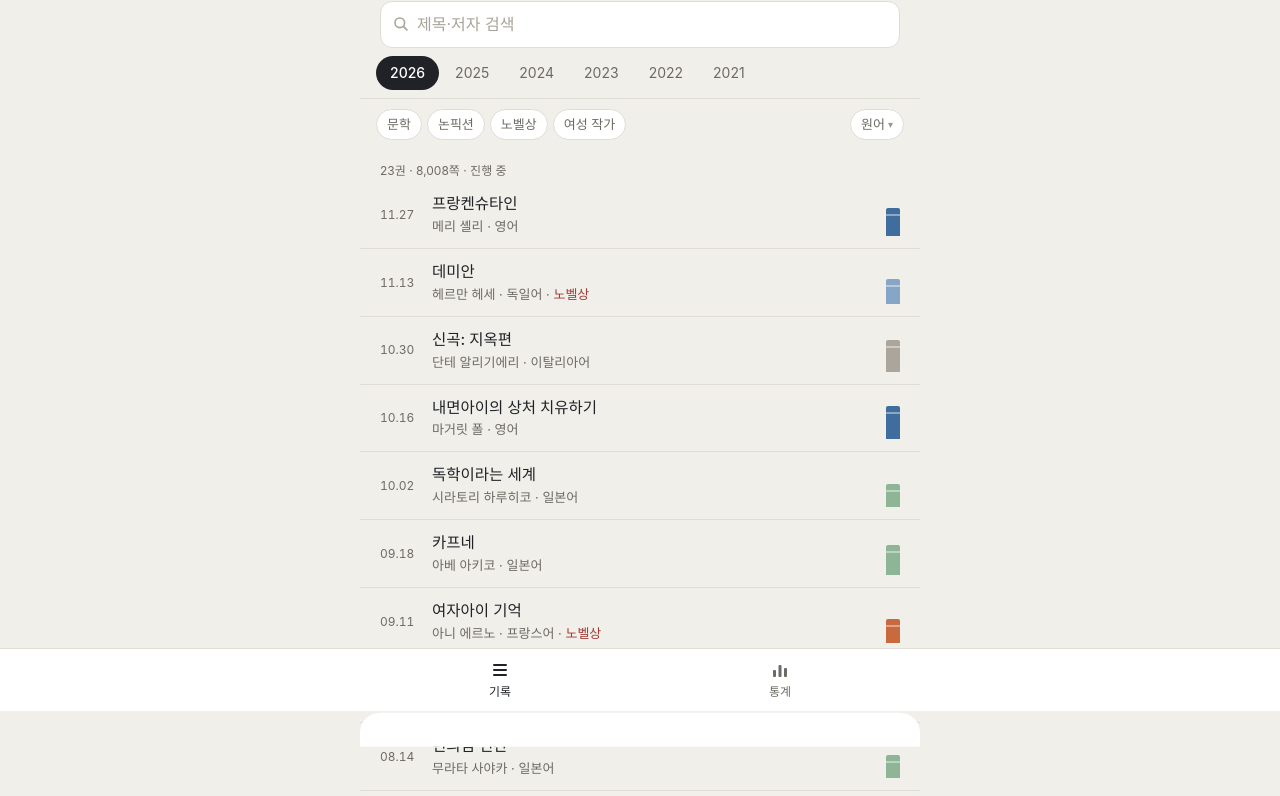
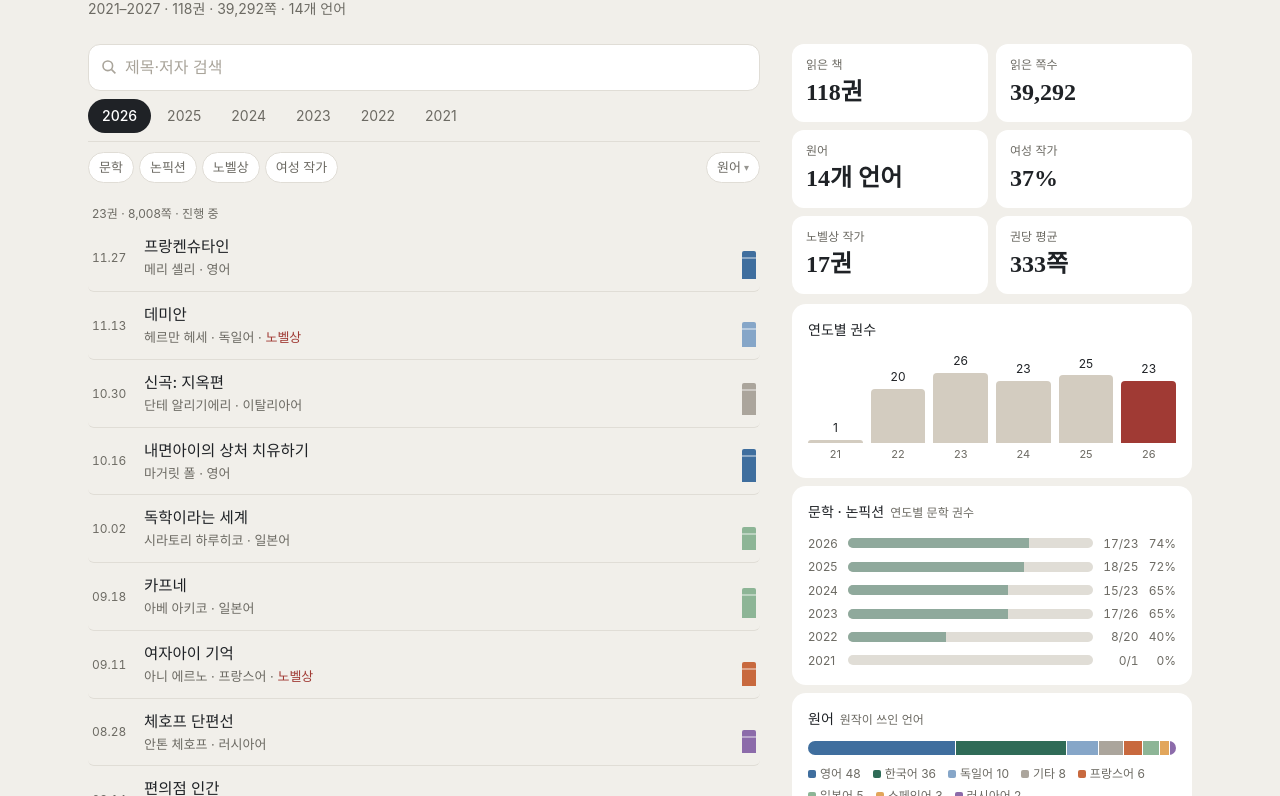
Before and after one commit to abbcbba/Bookclub, a plain HTML site: page index.html in a window 1280 px wide. Shown: the part 89-885 px from the top of the page. Drawn offline with Linux system fonts and the light colour scheme; a web font is replaced by a local one.

Commit message:
노트북 화면: 목록·통계 2단, 상세는 가운데 창
Co-Authored-By: Claude Opus 5.5 <noreply@anthropic.com>
Claude-Session: https://claude.ai/code/session_015nyXP2dM2ERdAh8CRHranB

```diff
--- a/index.html
+++ b/index.html
@@ -115,6 +115,21 @@ button{cursor:pointer;-webkit-tap-highlight-color:transparent}
 .more a span{display:block;font-size:12px;color:var(--soft);font-weight:400;margin-top:2px}
 .sheet .cls{position:absolute;right:14px;top:12px;width:32px;height:32px;border-radius:50%;font-size:20px;color:var(--soft)}
 [hidden]{display:none!important}
+/* 노트북·태블릿 가로: 목록과 통계를 나란히, 상세는 가운데 창 */
+@media (min-width:900px){
+.wrap{max-width:1160px;display:grid;grid-template-columns:minmax(0,1fr) 400px;column-gap:32px;padding:0 28px 48px}
+.top{grid-column:1/-1;padding:36px 0 14px}.h{font-size:34px}.sub{font-size:14px}
+#view-list{grid-column:1;min-width:0}
+#view-stats{grid-column:2;display:block!important;position:sticky;top:0;align-self:start;max-height:100vh;overflow-y:auto;padding:10px 0 24px;scrollbar-width:thin}
+#view-stats .big,#view-stats .cd{margin-left:0;margin-right:0}#view-stats .big{padding:0 0 2px}
+.stick .search{margin-left:0;margin-right:0}.tabs{padding-left:0;padding-right:0}.chips{padding-left:0;padding-right:0}.menu{right:0}
+.ysum,.ysum.one{padding-left:4px;padding-right:4px}.row{padding-left:4px;padding-right:4px;border-radius:6px}
+.row:hover{background:rgba(0,0,0,.03)}
+.bar-nav{display:none}
+.sheet{left:50%;right:auto;bottom:auto;top:50%;width:480px;max-width:calc(100vw - 48px);border-radius:20px;padding:22px 26px 24px;transform:translate(-50%,-46%);opacity:0;pointer-events:none;transition:transform .2s ease,opacity .2s}
+.open .sheet{transform:translate(-50%,-50%);opacity:1;pointer-events:auto}
+.grab{display:none}
+}
 @media (prefers-reduced-motion:reduce){*{transition:none!important}}
 </style></head>
 <body><div class="wrap">
@@ -283,6 +298,10 @@ document.querySelectorAll('.bar-nav button').forEach(btn=>btn.addEventListener('
  window.scrollTo(0,0);
 }));
 
+/* 넓은 화면에서는 통계를 처음부터 옆에 그려 둔다 */
+const WIDE=matchMedia('(min-width:900px)');
+const wide=()=>{if(WIDE.matches&&!$('view-stats').innerHTML)stats();};
+wide();WIDE.addEventListener('change',wide);
 render();
 })();
 </script>
```
